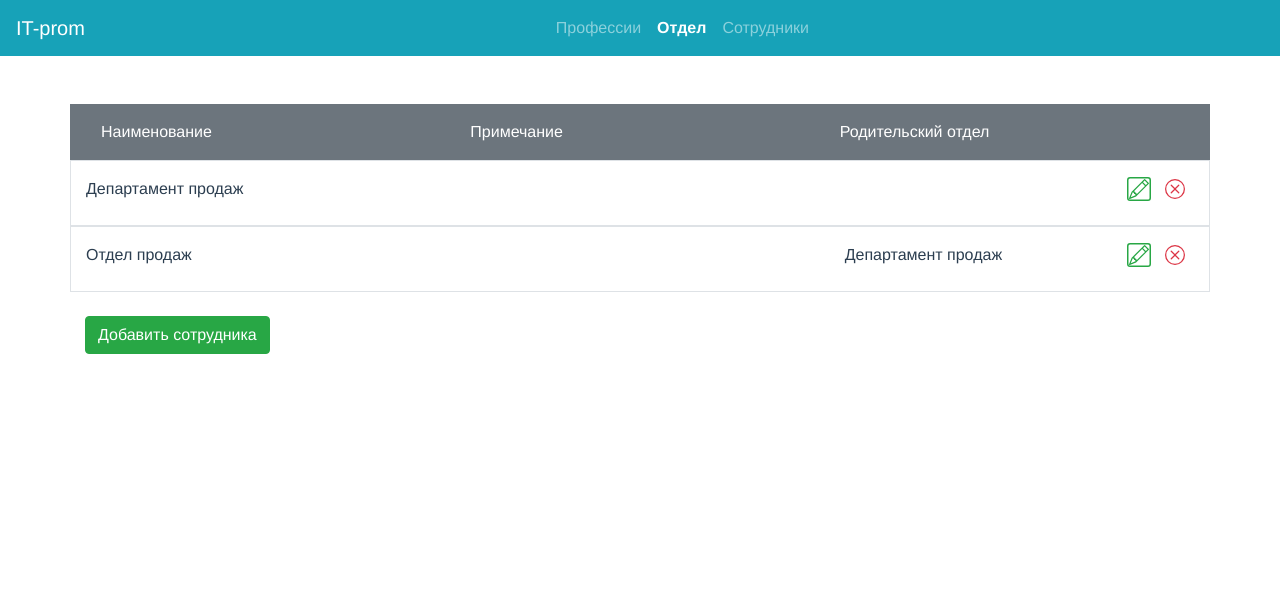
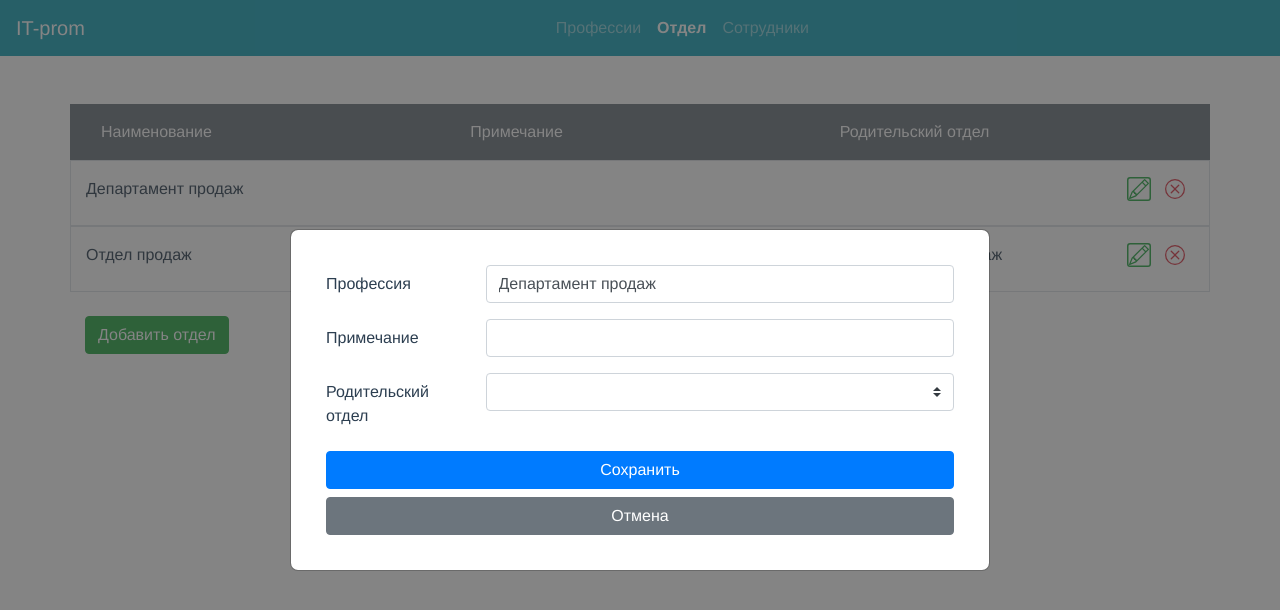
Before and after one commit to kvibrik/it-prom, a Vue app: page /departments in a window 1280 px wide. Both pictures are taken after a click on the icon 1139 px from the left and 189 px from the top of the page. Shown: the top 610 px of the page. Built offline with nearby package versions, Linux system fonts and the light colour scheme.

Commit message:
отделы реализованы

```diff
--- a/src/components/Department.vue
+++ b/src/components/Department.vue
@@ -26,7 +26,7 @@ export default {
   props: ['dep', 'deps'],
   methods: {
     emitRemoveEvent() {
-      this.$emit('removeProf', { id: this.dep.id });
+      this.$emit('removeDep', { id: this.dep.id });
     },
     emitOpenModal() {
       this.$emit('openModal', { id: this.dep.id });
--- a/src/components/DepartmentModal.vue
+++ b/src/components/DepartmentModal.vue
@@ -1,9 +1,106 @@
 <template>
-  <div></div>
+  <div class="modal">
+    <div class="modal-body">
+      <BForm @submit="onSubmit" class="modal-content">
+        <BFormGroup label-cols-sm="4" label-cols-lg="3" label="Профессия" label-for="user-last"
+        >
+          <BFormInput id="user-last" v-model="depInfo.name" required></BFormInput>
+        </BFormGroup>
+        <BFormGroup label-cols-sm="4" label-cols-lg="3" label="Примечание" label-for="user-note">
+          <BFormInput id="user-note" v-model="depInfo.note"></BFormInput>
+        </BFormGroup>
+        <BFormGroup
+          label-cols-sm="4"
+          label-cols-lg="3"
+          label="Родительский отдел"
+          label-for="user-dep"
+        >
+          <BFormSelect
+            id="user-dep"
+            v-model="selectedDep"
+            :options="departments"
+            @change="onDepartmentChange"
+          ></BFormSelect>
+        </BFormGroup>
+        <b-button class="mb-2" type="submit" variant="primary">Сохранить</b-button>
+        <b-button variant="secondary" @click="onCancel">Отмена</b-button>
+      </BForm>
+    </div>
+  </div>
 </template>
 
 <script>
 export default {
   name: 'DepartmentModal',
+  props: {
+    dep: {
+      type: Object,
+    },
+    deps: {
+      type: Object,
+    },
+  },
+  data: () => ({
+    depInfo: {},
+    departments: [
+      { value: '', text: '' },
+    ],
+    selectedDep: null,
+  }),
+  methods: {
+    onSubmit(evt) {
+      evt.preventDefault();
+      this.$emit('changeDepartment', { id: this.depInfo.id, prof: this.depInfo });
+    },
+    onCancel() {
+      this.$emit('cancel');
+    },
+    onDepartmentChange() {
+      this.depInfo.parentId = this.selectedDep;
+    },
+  },
+  beforeMount() {
+    const dep = JSON.parse(JSON.stringify(this.dep));
+    const departments = Object.values(this.deps);
+    const newDeps = departments.map((item) => ({
+      value: item.id,
+      text: item.name,
+    }));
+    const filteredDeps = newDeps.filter((item) => item.value !== dep.id);
+
+    this.depInfo = dep;
+    this.selectedDep = dep.parentId;
+    filteredDeps.forEach((item) => {
+      this.departments.push(item);
+    });
+  },
 };
 </script>
+
+<style lang="scss" scoped>
+.modal {
+  display: block;
+  right: 0;
+  bottom: 0;
+  overflow-x: hidden;
+  overflow-y: auto;
+  background-color: rgba(51, 51, 51, 0.6);
+  z-index: 1000;
+
+  &-body {
+    min-height: 100%;
+    display: flex;
+    justify-content: center;
+    align-items: center;
+    padding: 10px;
+  }
+
+  &-content {
+    position: relative;
+    width: 100%;
+    max-width: 700px;
+    padding: 35px;
+    border-radius: 8px;
+  }
+}
+</style>
--- a/src/store/modules/departments.js
+++ b/src/store/modules/departments.js
@@ -25,6 +25,27 @@ const departmentsStore = {
       }, {});
       commit('FETCH_DEPARTMENTS', reducedDepartments);
     },
+    removeDepartment({ state, commit }, id) {
+      const depArray = Object.values(JSON.parse(JSON.stringify(state.departments)));
+      delete depArray[id];
+      depArray.forEach((dep) => {
+        if (dep.parentId === id) {
+          // eslint-disable-next-line no-param-reassign
+          dep.parentId = '';
+        }
+      });
+      const departments = depArray.reduce((acc, current) => {
+        acc[current.id] = current;
+        return acc;
+      }, {});
+      delete departments[id];
+      commit('FETCH_DEPARTMENTS', departments);
+    },
+    changeDepartment({ commit, state }, prof) {
+      const departments = JSON.parse(JSON.stringify(state.departments));
+      departments[prof.id] = prof.prof;
+      commit('FETCH_DEPARTMENTS', departments);
+    },
   },
 };
 
--- a/src/views/Departments.vue
+++ b/src/views/Departments.vue
@@ -10,36 +10,72 @@
       <Department
         :dep="dep"
         :deps="departments"
-        @removeProf="onRemoveDep"
+        @removeDep="onRemoveDep"
         @openModal="onOpenModal"
       />
     </div>
-    <BButton class="mt-4" variant="success" @click="onOpenModal">Добавить сотрудника</BButton>
+    <DepartmentModal
+      v-if="openModal"
+      @changeDepartment="onChangeDepartment"
+      @cancel="closeModal"
+      :dep="department"
+      :deps="departments"
+    />
+    <BButton class="mt-4" variant="success" @click="onOpenModal">Добавить отдел</BButton>
   </BContainer>
 </template>
 
 <script>
-import { mapGetters } from 'vuex';
+import { mapGetters, mapActions } from 'vuex';
 import Department from '@/components/Department.vue';
+import DepartmentModal from '@/components/DepartmentModal.vue';
 
 export default {
   name: 'Departments',
   components: {
     Department,
+    DepartmentModal,
   },
   data: () => ({
     openModal: false,
     department: {
       id: Math.random(),
       note: '',
+      parentId: '',
     },
   }),
   computed: {
     ...mapGetters('departments', ['departments']),
   },
   methods: {
-    onOpenModal() {},
-    onRemoveDep() {},
+    ...mapActions('staff', ['removeUserProfession', 'removeUserDepartment']),
+    ...mapActions('departments', ['removeDepartment', 'changeDepartment']),
+    onOpenModal({ id }) {
+      if (id) {
+        const department = this.departments[id];
+        this.department = department;
+      }
+      this.openModal = true;
+    },
+    async onRemoveDep({ id }) {
+      const isConfirmed = await this.$bvModal.msgBoxConfirm('Действительно удалить профессию?');
+      if (isConfirmed) {
+        this.removeDepartment(id);
+        this.removeUserDepartment(id);
+      }
+    },
+    async onChangeDepartment(prof) {
+      await this.changeDepartment(prof);
+      this.closeModal();
+    },
+    closeModal() {
+      this.openModal = false;
+      this.department = {
+        id: Math.random(),
+        note: '',
+        parentId: '',
+      };
+    },
   },
 };
 </script>
--- a/src/views/Professions.vue
+++ b/src/views/Professions.vue
@@ -58,9 +58,8 @@ export default {
     },
     onChangeProfession(prof) {
       this.changeProfession(prof);
-      this.openModal = false;
+      this.closeModal();
     },
-
     closeModal() {
       this.openModal = false;
       this.profession = {
--- a/src/views/Staff.vue
+++ b/src/views/Staff.vue
@@ -75,7 +75,7 @@ export default {
     },
     onChangeUser(user) {
       this.changeUser(user);
-      this.openModal = false;
+      this.closeModal();
     },
     closeModal() {
       this.openModal = false;
```
